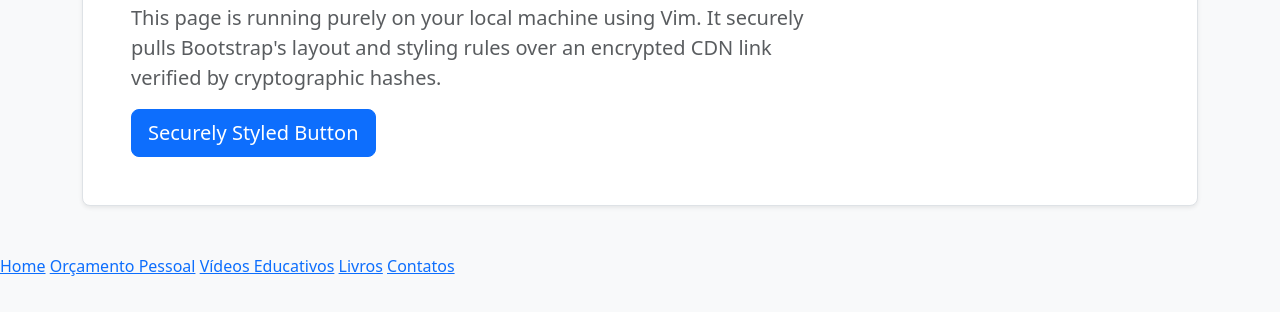
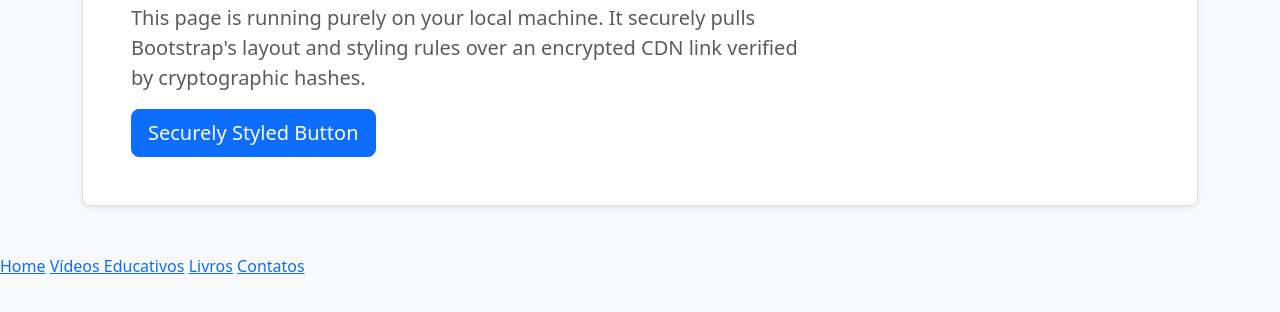
Before and after one commit to estev-s/blog-project, a plain HTML site: page src/orcamento_pessoal.html in a window 1280 px wide. Shown: the part 216-528 px from the top of the page. Drawn offline with nearby package versions, Linux system fonts and the light colour scheme.

Commit message:
Commit: html-template rev-1.0 Type: [feature] [refactor] Branch: development -------------------------------------------------------------------------------
Initial template structure for the .html files with CSS Bootstrap CDN
Support and initial page navigation.

<Test>
	tested!
</>

<Changelog>

	modified:   src/contatos.html
	modified:   src/index.html
	modified:   src/livros.html
	modified:   src/orcamento_pessoal.html
	modified:   src/videos_educativos.html
</>

*******************************************************************************
Signed-off-by: Estevão Salles <mail.estevao.s@gmail.com>

```diff
--- a/src/orcamento_pessoal.html
+++ b/src/orcamento_pessoal.html
@@ -23,7 +23,7 @@
         <div class="p-5 mb-4 bg-white rounded-3 shadow-sm border">
             <h1 class="display-5 fw-bold text-dark">Hello, World!</h1>
             <p class="col-md-8 fs-5 text-muted">
-                This page is running purely on your local machine using Vim. It securely pulls Bootstrap's layout and styling rules over an encrypted CDN link verified by cryptographic hashes.
+                This page is running purely on your local machine. It securely pulls Bootstrap's layout and styling rules over an encrypted CDN link verified by cryptographic hashes.
             </p>
             <button class="btn btn-primary btn-lg" type="button">Securely Styled Button</button>
         </div>
@@ -37,7 +37,6 @@
 </html>
 
 <a href="index.html">Home</a>
-<a href="orcamento_pessoal.html">Orçamento Pessoal</a>
 <a href="videos_educativos.html">Vídeos Educativos</a>
 <a href="livros.html">Livros</a>
 <a href="contatos.html">Contatos</a>
```
Also changed, not shown: src/contatos.html (+1 -2 lines), src/index.html (+1 -1 lines), src/livros.html (+1 -2 lines), src/videos_educativos.html (+1 -2 lines).
